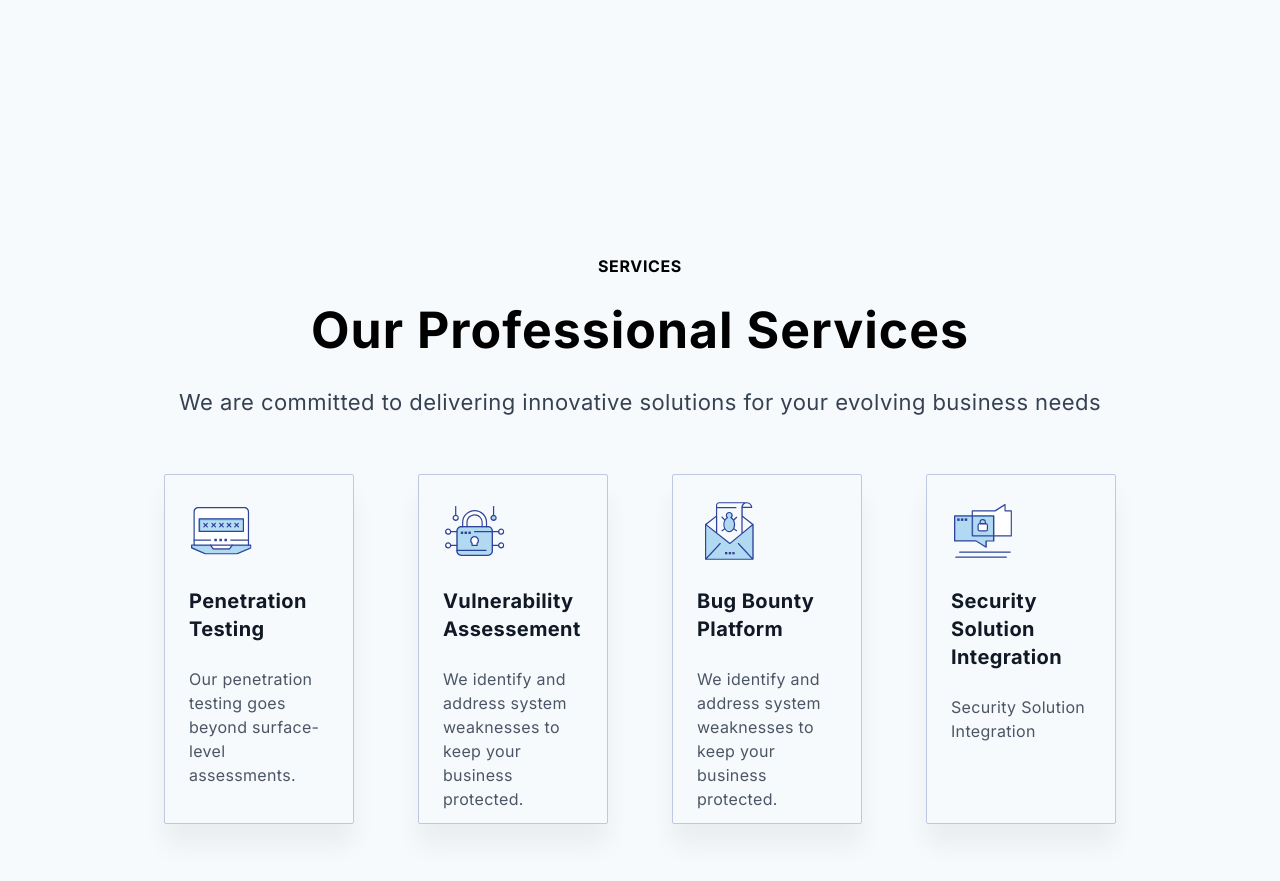
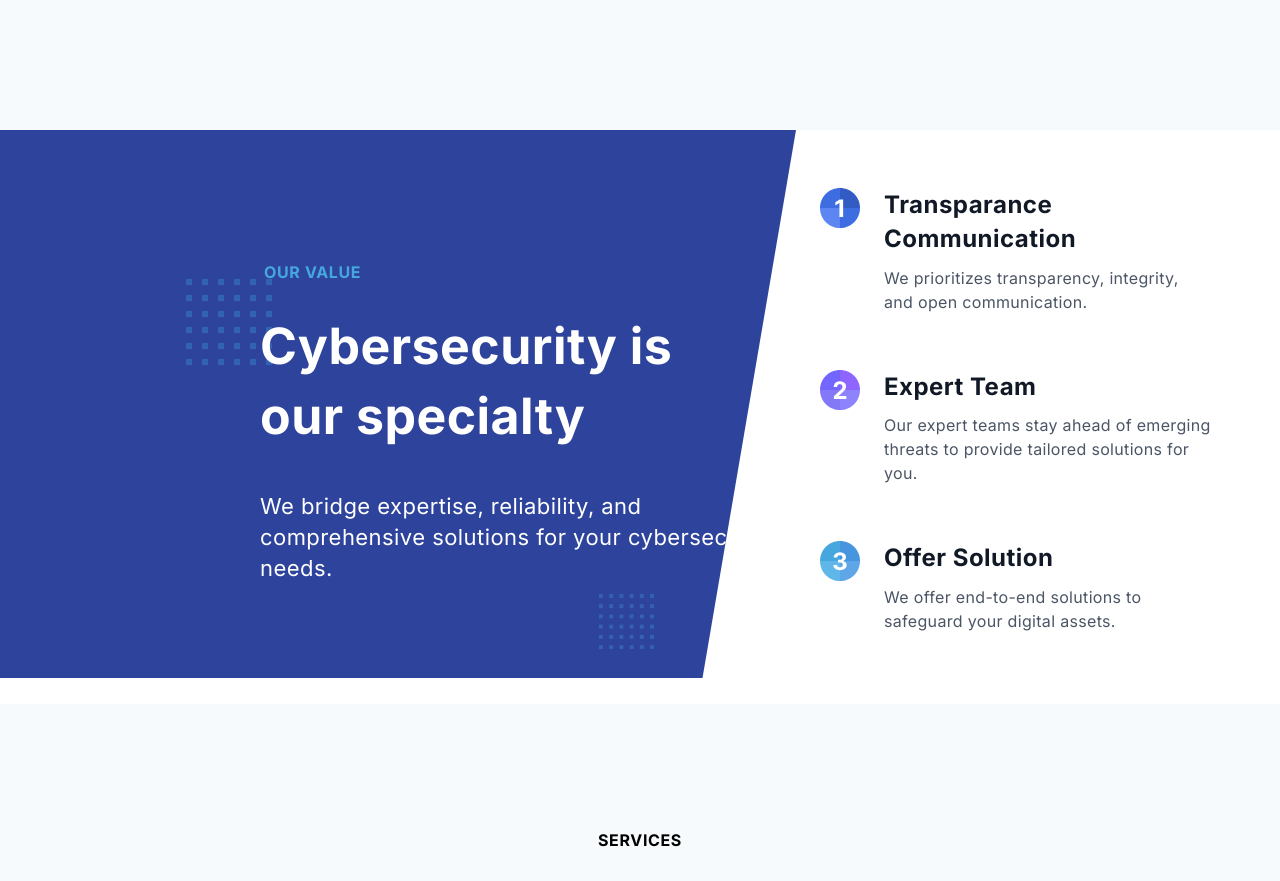
Before and after one commit to nikotidar/tembusin-compro, a Next.js app: page / in a window 1280 px wide. Shown: the part 1920-2801 px from the top of the page. Built offline with nearby package versions, Linux system fonts and the light colour scheme.

Commit message:
feat: our value component

```diff
--- a/src/app/page.tsx
+++ b/src/app/page.tsx
@@ -3,6 +3,7 @@ import Footer from "@/components/Footer";
 import Header from "@/components/Header";
 import Banner from "@/components/home/Banner";
 import Collaboration from "@/components/home/Collaboration";
+import OurValue from "@/components/home/OurValue";
 import Services from "@/components/home/Services";
 import WhoWeAre from "@/components/home/WhoWeAre";
 
@@ -13,6 +14,7 @@ export default function Home() {
       <Banner />
       <Collaboration />
       <WhoWeAre />
+      <OurValue />
       <Services />
       <BannerBottom />
       <Footer />
--- /dev/null
+++ b/src/components/home/OurValue.tsx
@@ -0,0 +1,87 @@
+import Image from "next/image";
+
+import Union from "@/assets/Union.svg";
+import Value1 from "@/assets/value-1.svg";
+import Value2 from "@/assets/value-2.svg";
+import Value3 from "@/assets/value-3.svg";
+
+function OurValue() {
+  return (
+    <div className="flex flex-col lg:flex-row">
+      <div className="hidden bg-our-value bg-no-repeat bg-contain lg:w-[796px] lg:pl-[260px] lg:py-[120px] lg:flex lg:flex-col">
+        <div className="px-1 py-3 mb-4 uppercase text-base text-[#46A7DE] font-bold leading-[130%] tracking-[0.56px] md:tracking-[0.64px]">
+          Our value
+        </div>
+        <div className="mb-5 md:mb-10 text-white md:text-[50px] text-[24px] font-bold leading-[140%] tracking-[0.48px] md:tracking[1px] md:max-w-[440px]">
+          Cybersecurity is our specialty
+        </div>
+        <div className="text-white font-normal text-lg md:text-[22px] leading-[140%] tracking-[0.36px] md:tracking-[0.44px] ">
+          We bridge expertise, reliability, and comprehensive solutions for your
+          cybersecurity needs.
+        </div>
+      </div>
+
+      <div
+        className="lg:hidden flex flex-col bg-[#2E449C] pt-10 pb-20 px-4 mb-10 bg-no-repeat bg-contain relative"
+        style={{
+          clipPath: "polygon(0 0, 100% 0, 100% 100%, 0% 90%);",
+        }}
+      >
+        <div className="px-1 py-3 mb-4 uppercase text-base text-[#46A7DE] font-bold leading-[130%] tracking-[0.56px] md:tracking-[0.64px]">
+          Our value
+        </div>
+        <div className="mb-5 md:mb-10 text-white md:text-[50px] text-[24px] font-bold leading-[140%] tracking-[0.48px] md:tracking[1px] md:max-w-[440px]">
+          Cybersecurity is our specialty
+        </div>
+        <div className="text-white font-normal text-lg md:text-[22px] leading-[140%] tracking-[0.36px] md:tracking-[0.44px] md:max-w-[440px]">
+          We bridge expertise, reliability, and comprehensive solutions for your
+          cybersecurity needs.
+        </div>
+        <Image src={Union} className="absolute top-16 left-0" alt="" />
+        <Image src={Union} className="absolute bottom-16 right-10" alt="" />
+      </div>
+
+      <div className="flex flex-col gap-6 md:py-[42px] px-4 md:px-0">
+        <div className="flex gap-6 items-start md:px-6 md:py-4">
+          <Image src={Value1} alt="1" />
+          <div className="flex flex-col gap-[10px]">
+            <div className="text-[#121926] md:text-[24px] lg:max-w-[327px] font-bold leading-[140%] md:tracking-[0.48px] tracking-[0.36px] text-lg">
+              Transparance Communication
+            </div>
+            <div className="text-[#4B5565] lg:max-w-[327px] md:text-base leading-[140%] md:tracking-[0.32px] text-sm tracking-[0.28px]">
+              We prioritizes transparency, integrity, <br />
+              and open communication.
+            </div>
+          </div>
+        </div>
+
+        <div className="flex gap-6 items-start md:px-6 md:py-4">
+          <Image src={Value2} alt="2" />
+          <div className="flex flex-col gap-[10px]">
+            <div className="text-[#121926] md:text-[24px] lg:max-w-[327px] font-bold leading-[140%] md:tracking-[0.48px] tracking-[0.36px] text-lg">
+              Expert Team
+            </div>
+            <div className="text-[#4B5565] lg:max-w-[327px] md:text-base leading-[140%] md:tracking-[0.32px] text-sm tracking-[0.28px]">
+              Our expert teams stay ahead of emerging threats to provide
+              tailored solutions for you.
+            </div>
+          </div>
+        </div>
+
+        <div className="flex gap-6 items-start md:px-6 md:py-4">
+          <Image src={Value3} alt="3" />
+          <div className="flex flex-col gap-[10px]">
+            <div className="text-[#121926] lg:max-w-[327px] md:text-[24px] font-bold leading-[140%] md:tracking-[0.48px] tracking-[0.36px] text-lg">
+              Offer Solution
+            </div>
+            <div className="text-[#4B5565] lg:max-w-[327px] md:text-base leading-[140%] md:tracking-[0.32px] text-sm tracking-[0.28px]">
+              We offer end-to-end solutions to safeguard your digital assets.
+            </div>
+          </div>
+        </div>
+      </div>
+    </div>
+  );
+}
+
+export default OurValue;
--- a/tailwind.config.ts
+++ b/tailwind.config.ts
@@ -39,7 +39,9 @@ const config = {
       },
       backgroundImage: {
         "banner-header": "url('/assets/image-bg.svg')",
-        "call-to-action": "url('/assets/background-imagebottom.svg)",
+        "call-to-action": "url('/assets/background-imagebottom.svg')",
+        "our-value": "url('/assets/bg our value lg.svg')",
+        "our-value-mobile": "url('/assets/ourvalue-bg mobile.svg')",
       },
     },
   },
```
Also changed, not shown: public/assets/Union.svg (added), public/assets/ourvalue-bg mobile.svg (added).
